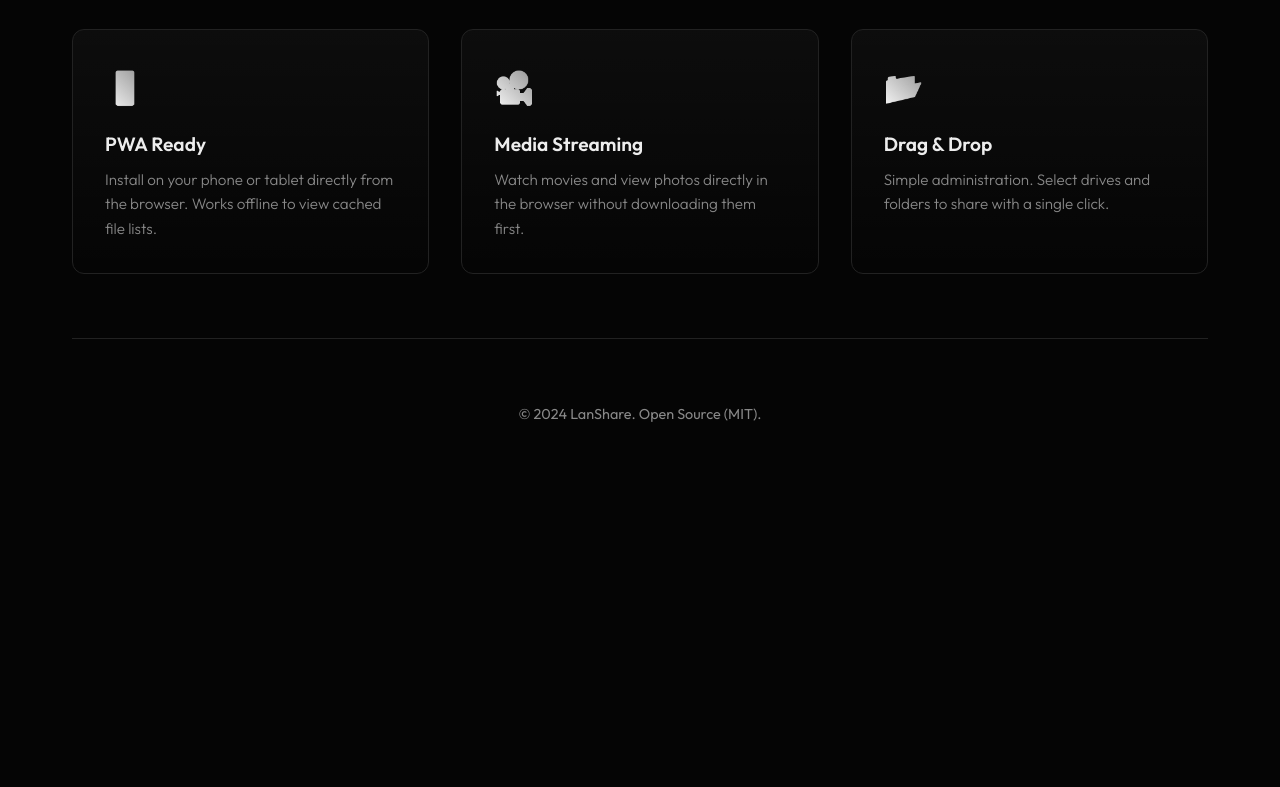
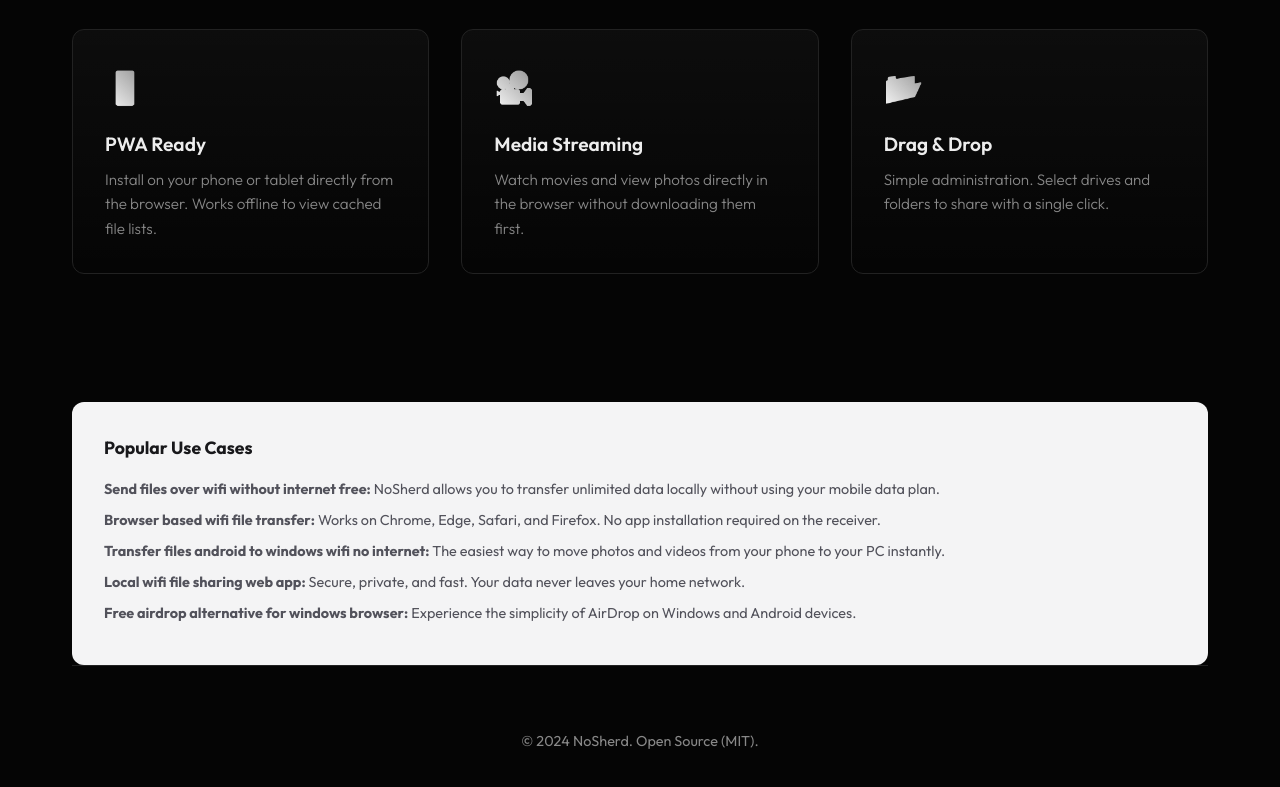
Before and after one commit to marki32/shared, a website: page web/index.html in a window 1280 px wide. Shown: the part 1775-2562 px from the top of the page. Before the commit the page ends 2265 px from the top, so only its background shows below. Drawn offline with Linux system fonts and the light colour scheme.

Commit message:
Add Advanced SEO Footer

```diff
--- a/web/index.html
+++ b/web/index.html
@@ -170,7 +170,7 @@
         </section>
 
         <section id="features" class="features">
-            <h2 style="text-align: center; font-size: 2rem; margin-bottom: 1rem;">Why LanShare?</h2>
+            <h2 style="text-align: center; font-size: 2rem; margin-bottom: 1rem;">Why NoSherd?</h2>
 
             <div class="grid">
                 <div class="feature-card">
@@ -210,11 +210,26 @@
             </div>
         </section>
 
+        <!-- SEO Footer Section -->
+        <section class="seo-footer"
+            style="background: #f4f4f5; padding: 2rem; margin-top: 4rem; border-radius: 12px; font-size: 0.9rem; color: #52525b;">
+            <h3 style="font-size: 1.1rem; margin-bottom: 1rem; color: #18181b;">Popular Use Cases</h3>
+            <p style="margin-bottom: 0.5rem;"><strong>Send files over wifi without internet free:</strong> NoSherd
+                allows you to transfer unlimited data locally without using your mobile data plan.</p>
+            <p style="margin-bottom: 0.5rem;"><strong>Browser based wifi file transfer:</strong> Works on Chrome, Edge,
+                Safari, and Firefox. No app installation required on the receiver.</p>
+            <p style="margin-bottom: 0.5rem;"><strong>Transfer files android to windows wifi no internet:</strong> The
+                easiest way to move photos and videos from your phone to your PC instantly.</p>
+            <p style="margin-bottom: 0.5rem;"><strong>Local wifi file sharing web app:</strong> Secure, private, and
+                fast. Your data never leaves your home network.</p>
+            <p style="margin-bottom: 0.5rem;"><strong>Free airdrop alternative for windows browser:</strong> Experience
+                the simplicity of AirDrop on Windows and Android devices.</p>
+        </section>
+
         <footer>
-            <p>&copy; 2024 LanShare. Open Source (MIT).</p>
+            <p>&copy; 2024 NoSherd. Open Source (MIT).</p>
         </footer>
     </div>
-
 </body>
 
 </html>
```
